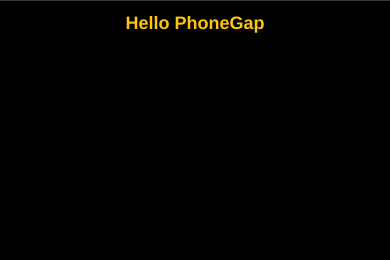
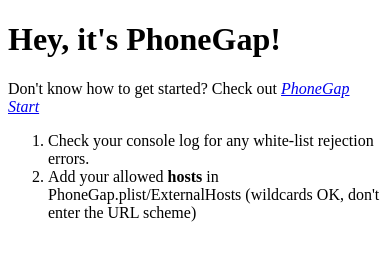
Before and after one commit to FlimseFlumse/TR_PhonegapTest, a plain HTML site: page www/index.html in a window 390 px wide. Drawn offline with Linux system fonts and the light colour scheme.

Commit message:
prosjektmappe for iPhone

```diff
--- a/www/index.html
+++ b/www/index.html
@@ -1,35 +1,64 @@
 <!DOCTYPE html>
 <html>
   <head>
-    <meta name="viewport" content="width=device-width, height=device-height, initial-scale=1.0, maximum-scale=1.0, user-scalable=no;" />
-    <meta http-equiv="Content-type" content="text/html; charset=utf-8"/>
+  <title></title>
 
-    <title>PhoneGap WP7</title>
+    <meta name="viewport" content="width=device-width, initial-scale=1.0, maximum-scale=1.0, user-scalable=no;" />
+	<meta charset="utf-8">
 
-	  <link rel="stylesheet" href="master.css" type="text/css" media="screen" title="no title" charset="utf-8"/>
 
+	<!-- iPad/iPhone specific css below, add after your main css >
+	<link rel="stylesheet" media="only screen and (max-device-width: 1024px)" href="ipad.css" type="text/css" />
+	<link rel="stylesheet" media="only screen and (max-device-width: 480px)" href="iphone.css" type="text/css" />
+	-->
+	<!-- If your application is targeting iOS BEFORE 4.0 you MUST put json2.js from http://www.JSON.org/json2.js into your www directory and include it here -->
 	<script type="text/javascript" charset="utf-8" src="phonegap-1.4.1.js"></script>
-
     <script type="text/javascript">
 
-        document.addEventListener("deviceready",onDeviceReady,false);
 
-        // once the device ready event fires, you can safely do your thing! -jm
+	// If you want to prevent dragging, uncomment this section
+	/*
+	function preventBehavior(e)
+	{
+      e.preventDefault();
+    };
+	document.addEventListener("touchmove", preventBehavior, false);
+	*/
+
+	/* If you are supporting your own protocol, the var invokeString will contain any arguments to the app launch.
+	see http://iphonedevelopertips.com/cocoa/launching-your-own-application-via-a-custom-url-scheme.html
+	for more details -jm */
+	/*
+	function handleOpenURL(url)
+	{
+		// TODO: do something with the url passed in.
+	}
+	*/
+
+	function onBodyLoad()
+	{
+		document.addEventListener("deviceready", onDeviceReady, false);
+	}
+
+	/* When this function is called, PhoneGap has been initialized and is ready to roll */
+	/* If you are supporting your own protocol, the var invokeString will contain any arguments to the app launch.
+	see http://iphonedevelopertips.com/cocoa/launching-your-own-application-via-a-custom-url-scheme.html
+	for more details -jm */
 	function onDeviceReady()
 	{
-            document.getElementById("welcomeMsg").innerHTML += "PhoneGap is ready! version=" + window.device.phonegap;
-            console.log("onDeviceReady. You should see this message in Visual Studio's output window.");
-
+		// do your thing!
+		navigator.notification.alert("PhoneGap is working")
 	}
 
     </script>
-
-
-
-
   </head>
-  <body>
-    <h1>Hello PhoneGap</h1>
-    <div id="welcomeMsg"></div>
+  <body onload="onBodyLoad()">
+	<h1>Hey, it's PhoneGap!</h1>
+	<p>Don't know how to get started? Check out <em><a target="_blank" href="http://www.phonegap.com/start#ios-x4">PhoneGap Start</a></em>
+	<br />
+	<ol>
+		<li>Check your console log for any white-list rejection errors.</li>
+		<li>Add your allowed <strong>hosts</strong> in PhoneGap.plist/ExternalHosts (wildcards OK, don't enter the URL scheme)</li>
+	</ol>
   </body>
 </html>
```
Also changed, not shown: 1 other file. Lines whose indentation alone changed are shown as unchanged.
